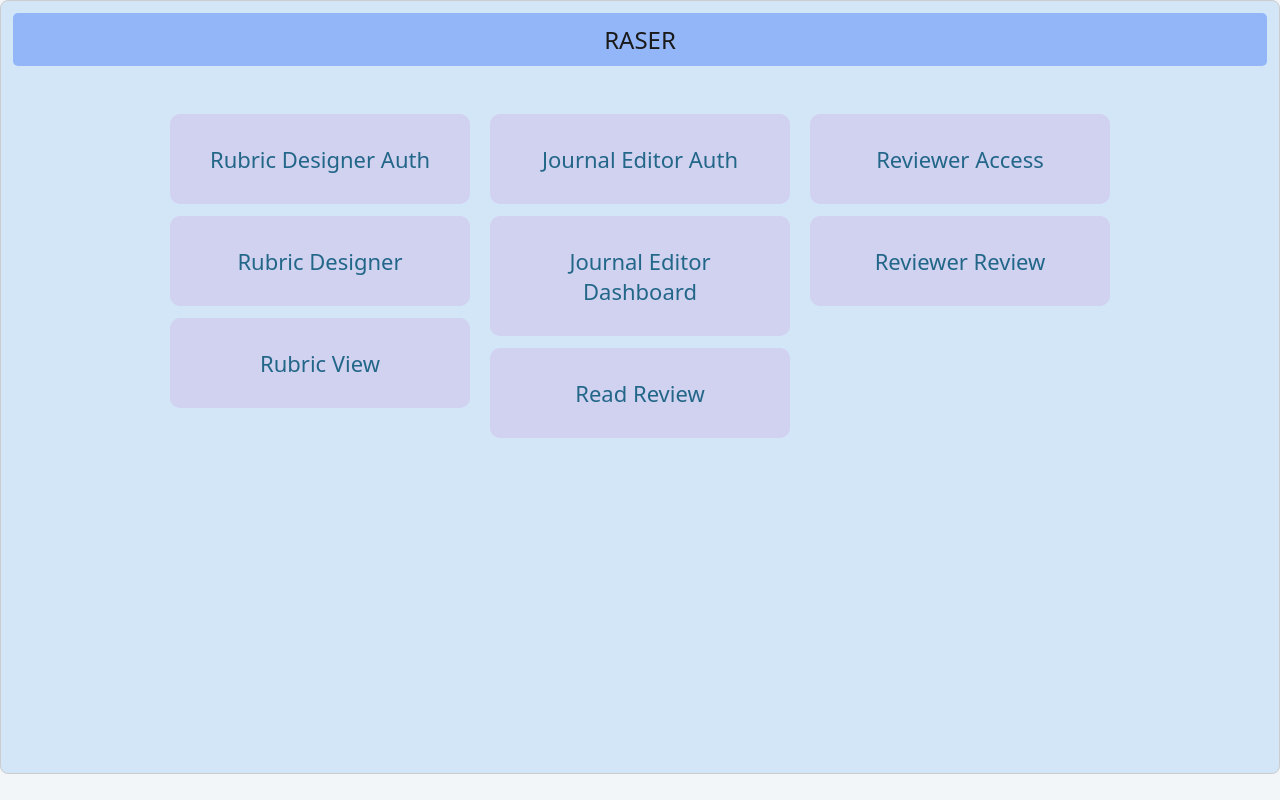
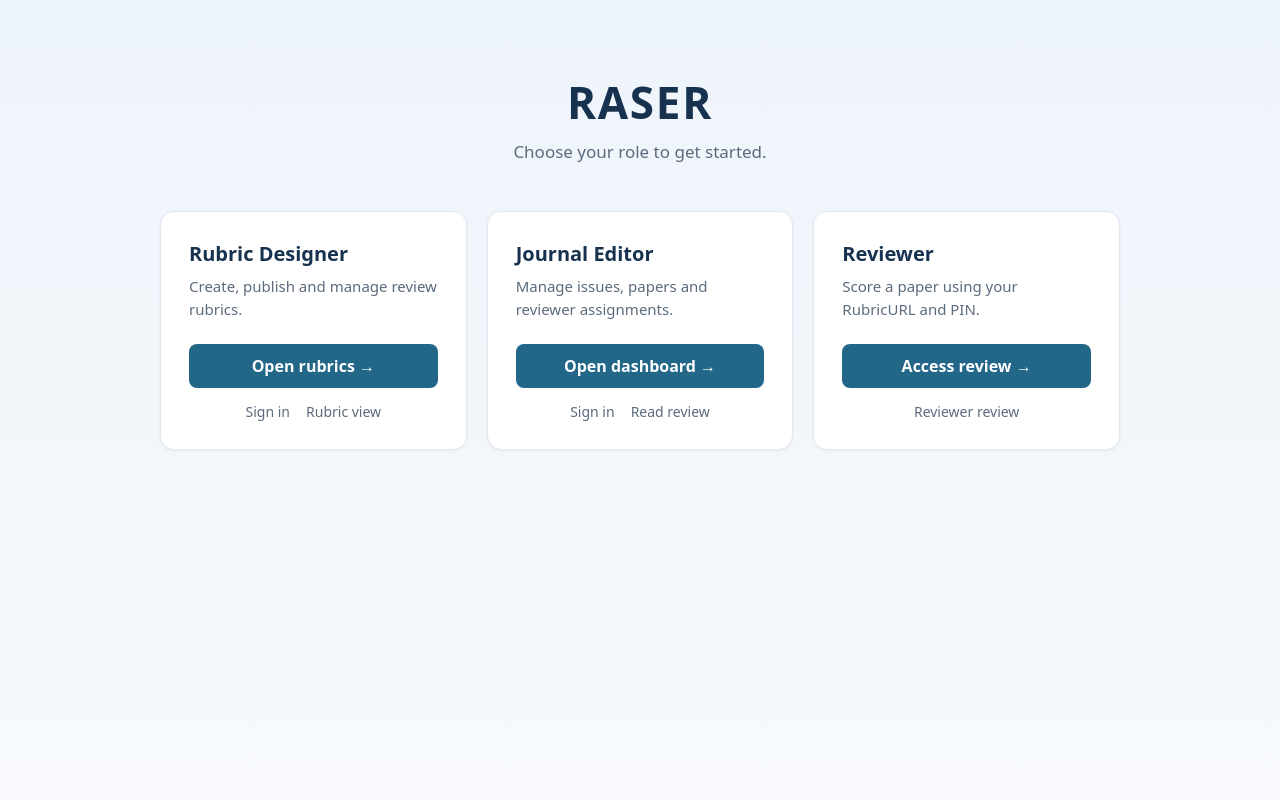
Before and after one commit to clivet268/Alpha-Centauri, a React (Vite) app in the folder frontend/: page / in a window 1280 px wide. Built offline with nearby package versions, Linux system fonts and the light colour scheme; no server answers.

Commit message:
small redesign to homepage

```diff
--- a/frontend/src/pages/HomePage.tsx
+++ b/frontend/src/pages/HomePage.tsx
@@ -1,26 +1,65 @@
 import { Link } from 'react-router'
-import TitleBar from '../components/TitleBar'
+
+interface Role {
+  title: string
+  description: string
+  primary: { label: string; to: string }
+  links: { label: string; to: string }[]
+}
+
+const ROLES: Role[] = [
+  {
+    title: 'Rubric Designer',
+    description: 'Create, publish and manage review rubrics.',
+    primary: { label: 'Open rubrics', to: '/designer/rubric' },
+    links: [
+      { label: 'Sign in', to: '/designer/login' },
+      { label: 'Rubric view', to: '/designer/rubric/view' },
+    ],
+  },
+  {
+    title: 'Journal Editor',
+    description: 'Manage issues, papers and reviewer assignments.',
+    primary: { label: 'Open dashboard', to: '/editor/dashboard' },
+    links: [
+      { label: 'Sign in', to: '/editor/login' },
+      { label: 'Read review', to: '/editor/review' },
+    ],
+  },
+  {
+    title: 'Reviewer',
+    description: 'Score a paper using your RubricURL and PIN.',
+    primary: { label: 'Access review', to: '/review' },
+    links: [{ label: 'Reviewer review', to: '/review/rubric' }],
+  },
+]
 
 export default function HomePage() {
   return (
-    <div className="page">
-      <TitleBar title="RASER" />
-      <div className="home-links">
-        <div>
-          <Link to="/designer/login">Rubric Designer Auth</Link>
-          <Link to="/designer/rubric">Rubric Designer</Link>
-          <Link to="/designer/rubric/view">Rubric View</Link>
-        </div>
-        <div>
-          <Link to="/editor/login">Journal Editor Auth</Link>
-          <Link to="/editor/dashboard">Journal Editor Dashboard</Link>
-          <Link to="/editor/review">Read Review</Link>
-        </div>
-        <div>
-          <Link to="/review">Reviewer Access</Link>
-          <Link to="/review/rubric">Reviewer Review</Link>
-        </div>
+    <main className="home">
+      <header className="home-header">
+        <h1>RASER</h1>
+        <p>Choose your role to get started.</p>
+      </header>
+
+      <div className="home-roles">
+        {ROLES.map((role) => (
+          <section key={role.title} className="home-card">
+            <h2>{role.title}</h2>
+            <p>{role.description}</p>
+            <Link className="home-primary" to={role.primary.to}>
+              {role.primary.label} →
+            </Link>
+            <nav className="home-secondary">
+              {role.links.map((link) => (
+                <Link key={link.to} to={link.to}>
+                  {link.label}
+                </Link>
+              ))}
+            </nav>
+          </section>
+        ))}
       </div>
-    </div>
+    </main>
   )
 }
--- a/frontend/src/styles/app.css
+++ b/frontend/src/styles/app.css
@@ -118,27 +118,104 @@ button.warning {
   text-align: center;
 }
 
-.home-links {
-  display: flex;
-  gap: 20px;
-  justify-content: center;
-  padding: 40px;
+.home {
+  min-height: 100vh;
+  box-sizing: border-box;
+  padding: 72px 16px;
+  background: linear-gradient(180deg, #eef4fb 0%, #f7f9fc 100%);
 }
 
-.home-links a {
+.home-header {
+  text-align: center;
+  margin-bottom: 48px;
+}
+
+.home-header h1 {
+  margin: 0;
+  font-size: 44px;
+  font-weight: 700;
+  letter-spacing: 0.04em;
+  color: #16324f;
+}
+
+.home-header p {
+  margin: 8px 0 0;
+  font-size: 17px;
+  color: #5b6b7d;
+}
+
+.home-roles {
+  display: grid;
+  grid-template-columns: repeat(auto-fit, minmax(260px, 1fr));
+  gap: 20px;
+  max-width: 960px;
+  margin: 0 auto;
+}
+
+.home-card {
+  display: flex;
+  flex-direction: column;
+  padding: 28px;
+  background: #fff;
+  border: 1px solid #e3e9f0;
+  border-radius: 14px;
+  box-shadow: 0 1px 3px rgba(22, 50, 79, 0.06);
+  transition:
+    box-shadow 0.15s,
+    transform 0.15s;
+}
+
+.home-card:hover {
+  box-shadow: 0 8px 24px rgba(22, 50, 79, 0.1);
+  transform: translateY(-2px);
+}
+
+.home-card h2 {
+  margin: 0;
+  font-size: 20px;
+  color: #16324f;
+}
+
+.home-card p {
+  flex: 1;
+  margin: 8px 0 24px;
+  font-size: 15px;
+  line-height: 1.5;
+  color: #5b6b7d;
+}
+
+.home-primary {
   display: block;
-  width: 240px;
-  padding: 30px;
+  padding: 11px 16px;
   text-align: center;
-  font-size: 22px;
-  background: #d1d1f0;
-  border-radius: 10px;
-  color: #226688;
+  font-weight: 600;
+  color: #fff;
+  background: #226688;
+  border-radius: 8px;
   text-decoration: none;
 }
 
-.home-links a:hover {
-  background: #c2c2ea;
+.home-primary:hover {
+  background: #1a5270;
+}
+
+.home-secondary {
+  display: flex;
+  flex-wrap: wrap;
+  justify-content: center;
+  gap: 4px 16px;
+  margin-top: 14px;
+  font-size: 14px;
+}
+
+.home-secondary a {
+  color: #5b6b7d;
+  text-decoration: none;
+}
+
+.home-secondary a:hover {
+  color: #226688;
+  text-decoration: underline;
 }
 
 .authspace {
@@ -475,12 +552,6 @@ button.warning {
   margin: 4px 0 10px 0;
 }
 
-.home-links > div {
-  display: grid;
-  gap: 12px;
-  align-content: start;
-}
-
 .rubric-editor-status {
   padding: 24px;
   text-align: center;
```
